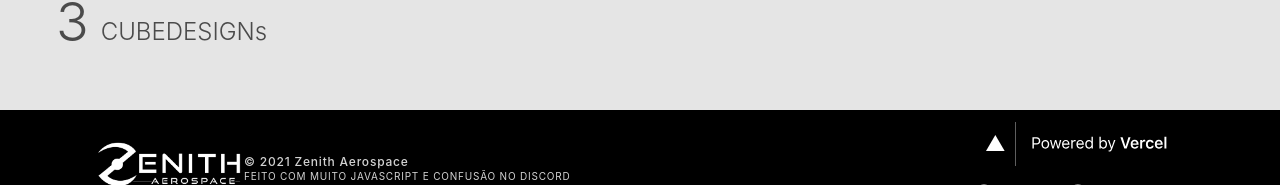
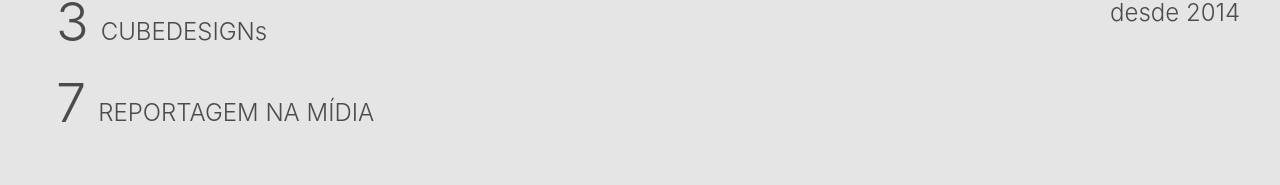
Before and after one commit to zenitheesc/zenith-website, a Next.js app: page / in a window 1280 px wide. Shown: the part 1191-1376 px from the top of the page. Built offline with nearby package versions, Linux system fonts and the light colour scheme.

Commit message:
text: adding more highlights

```diff
--- a/components/home-components/highlights-section/HighlightsSection.jsx
+++ b/components/home-components/highlights-section/HighlightsSection.jsx
@@ -15,6 +15,7 @@ export default function HighlightsSection(props) {
         <CounterText value={statistics[2].number} suffix={statistics[2].description} />
         <CounterText value={statistics[3].number} suffix={statistics[3].description} />
         <CounterText value={statistics[4].number} suffix={statistics[4].description} />
+        <CounterText value={statistics[5].number} suffix={statistics[5].description} />
       </div>
       <div className={style.textSection}>
         <h1>
```
